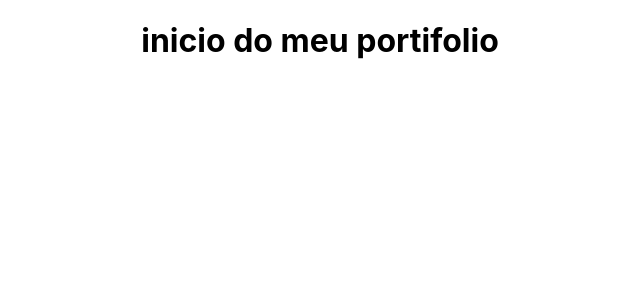
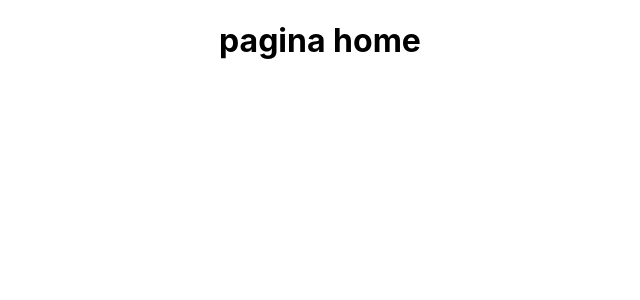
Before and after one commit to CristinaPineda/CristinaPineda.github.io, a React (Create React App) app: page / in a window 1280 px wide. Shown: the top 300 px of the page, without its empty margins (320-960 px from the left). Built offline with nearby package versions, Linux system fonts and the light colour scheme.

Commit message:
cria rotas e pages

```diff
--- a/src/App.js
+++ b/src/App.js
@@ -1,9 +1,11 @@
+import React from 'react';
+import Routes from './routes';
 import './App.css';
 
 function App() {
   return (
     <div className="App">
-      <h1>inicio do meu portifolio</h1>
+      <Routes />
     </div>
   );
 }
--- a/src/index.js
+++ b/src/index.js
@@ -1,11 +1,12 @@
 import React from 'react';
 import ReactDOM from 'react-dom';
+import { BrowserRouter } from 'react-router-dom';
 import './index.css';
 import App from './App';
 
 ReactDOM.render(
-  <React.StrictMode>
+  <BrowserRouter>
     <App />
-  </React.StrictMode>,
+  </BrowserRouter>,
   document.getElementById('root')
 );
--- /dev/null
+++ b/src/pages/About.jsx
@@ -0,0 +1,7 @@
+import React from 'react';
+
+export default function About() {
+  return(
+    <h1>pagina about</h1>
+  )
+}
--- /dev/null
+++ b/src/pages/Home.jsx
@@ -0,0 +1,7 @@
+import React from 'react';
+
+export default function Home() {
+  return(
+    <h1>pagina home</h1>
+  )
+}
--- /dev/null
+++ b/src/routes.jsx
@@ -0,0 +1,13 @@
+import React from 'react';
+import { Switch, Route } from 'react-router-dom';
+import Home from './pages/Home';
+import About from './pages/About';
+
+export default function Routes() {
+  return(
+    <Switch>
+      <Route path="/" component={ Home }/>
+      <Route path="/about" component={ About }/>
+    </Switch>
+  )
+}
```
